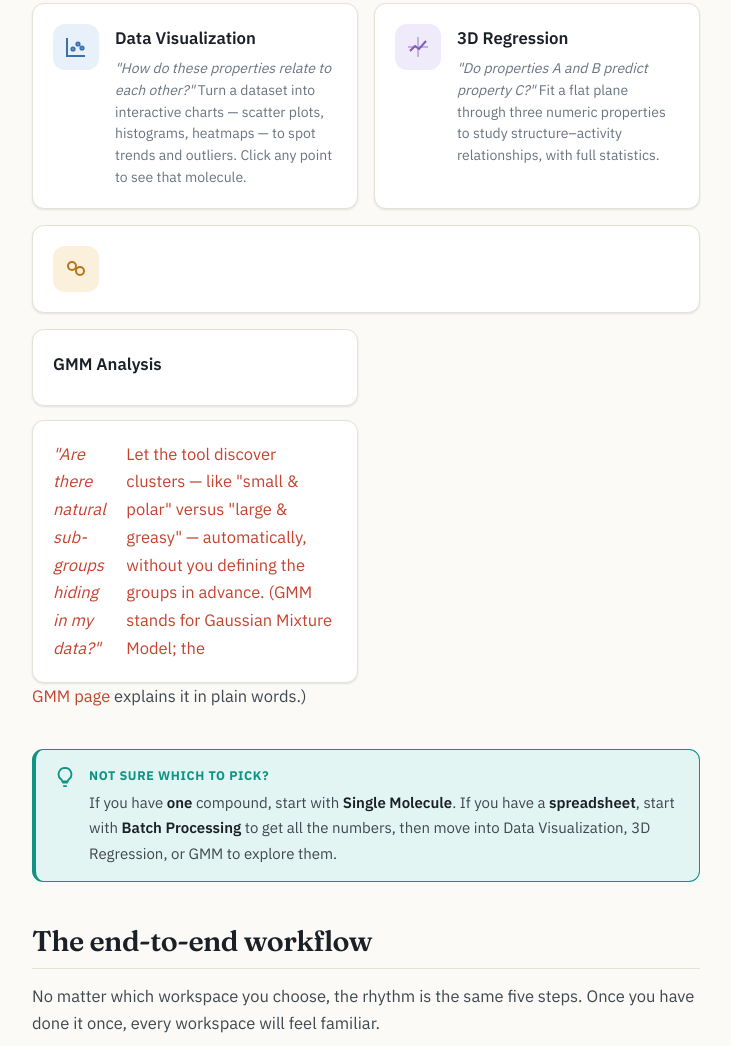
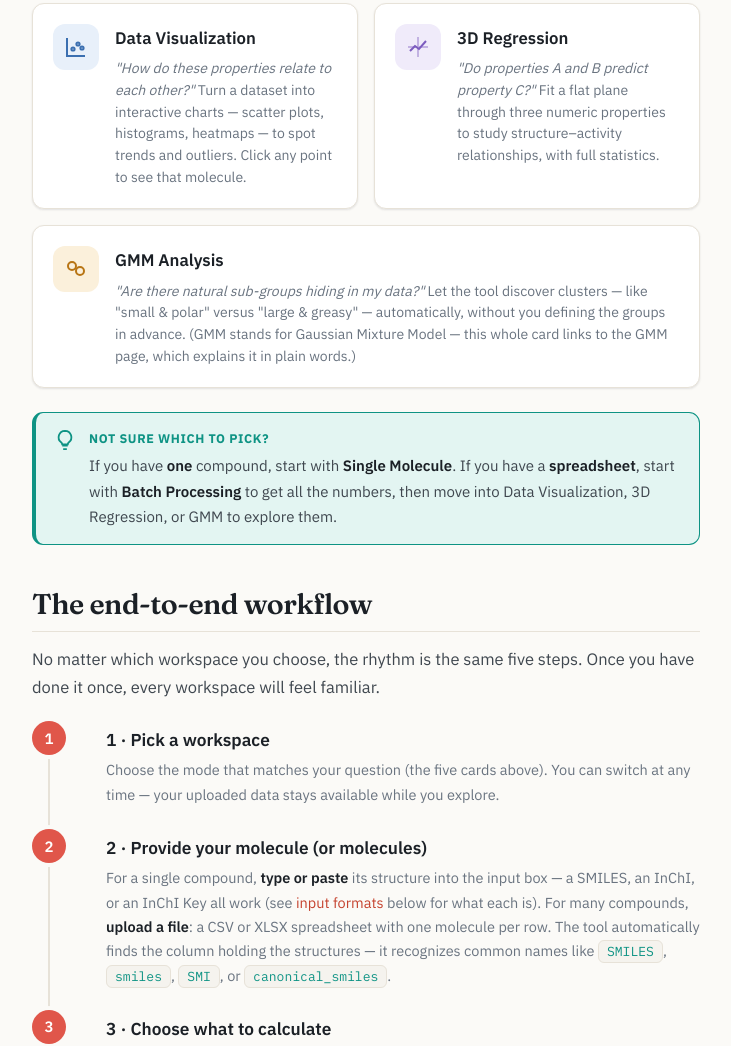
Before and after one commit to yash1thredddy/molecular-properties-calculator-docs, a plain HTML site: page getting-started.html in a window 1280 px wide. Shown: the part 1254-2300 px from the top of the page, without its empty margins (308-1039 px from the left). Drawn offline with Linux system fonts and the light colour scheme.

Commit message:
fix: GMM workspace card on getting-started — remove invalid nested link
The card is itself a link to gmm.html; an inner <a> to gmm.html made nested
anchors (invalid HTML), which the browser auto-closed and shredded the card.

```diff
--- a/getting-started.html
+++ b/getting-started.html
@@ -91,7 +91,7 @@
             <div><h4>3D Regression</h4><p><em>"Do properties A and B predict property C?"</em> Fit a flat plane through three numeric properties to study structure–activity relationships, with full statistics.</p></div></a>
 
           <a class="card mode-card" href="gmm.html" style="grid-column:1/-1"><div class="mi" style="background:var(--amber-tint)"><svg width="24" height="24" viewBox="0 0 24 24" fill="none" stroke="#b87514" stroke-width="2"><circle cx="8" cy="9" r="4"/><circle cx="16" cy="14" r="4"/></svg></div>
-            <div><h4>GMM Analysis</h4><p><em>"Are there natural sub-groups hiding in my data?"</em> Let the tool discover clusters — like "small &amp; polar" versus "large &amp; greasy" — automatically, without you defining the groups in advance. (GMM stands for Gaussian Mixture Model; the <a href="gmm.html">GMM page</a> explains it in plain words.)</p></div></a>
+            <div><h4>GMM Analysis</h4><p><em>"Are there natural sub-groups hiding in my data?"</em> Let the tool discover clusters — like "small &amp; polar" versus "large &amp; greasy" — automatically, without you defining the groups in advance. (GMM stands for Gaussian Mixture Model — this whole card links to the GMM page, which explains it in plain words.)</p></div></a>
         </div>
 
         <div class="adm adm-tip"><svg class="ai" viewBox="0 0 24 24" fill="none" stroke="currentColor" stroke-width="2"><path d="M9 18h6M10 22h4M12 2a7 7 0 0 0-4 12.7c.6.5 1 1.3 1 2.1h6c0-.8.4-1.6 1-2.1A7 7 0 0 0 12 2z"/></svg>
```
